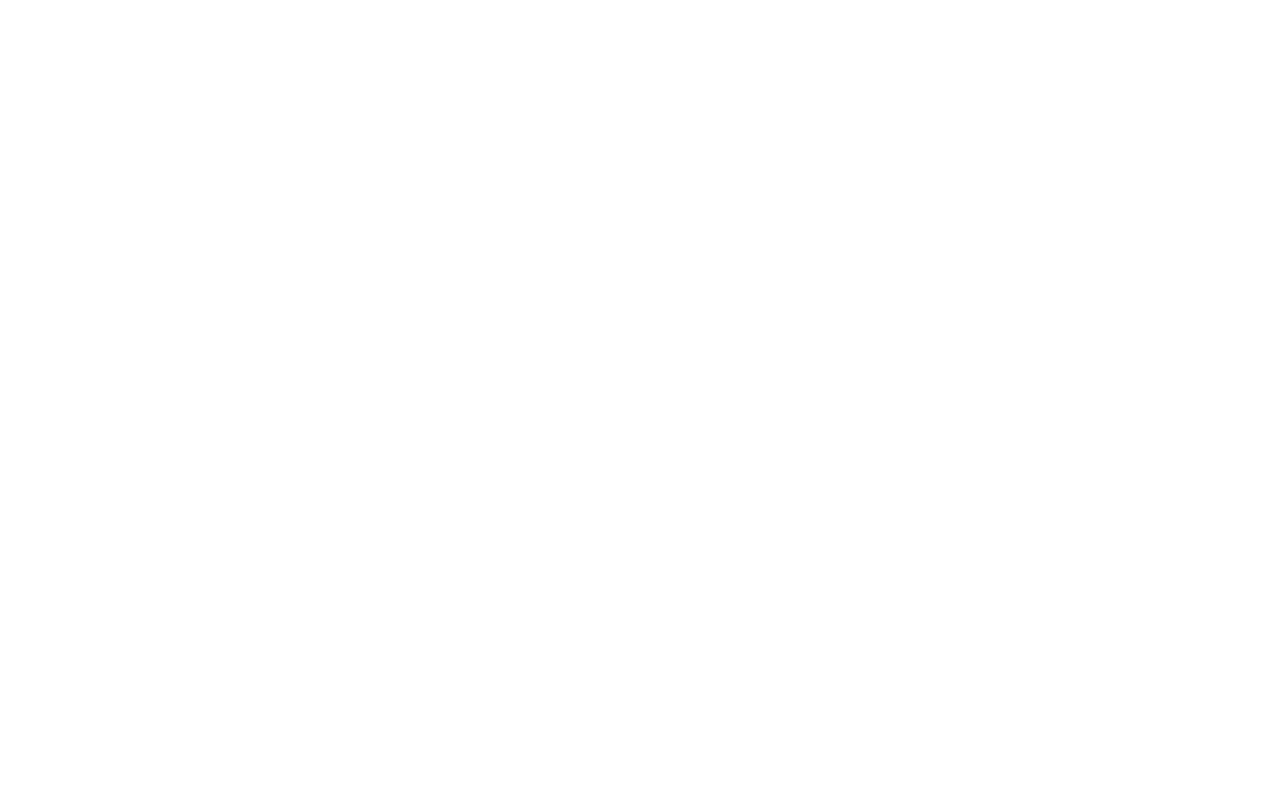
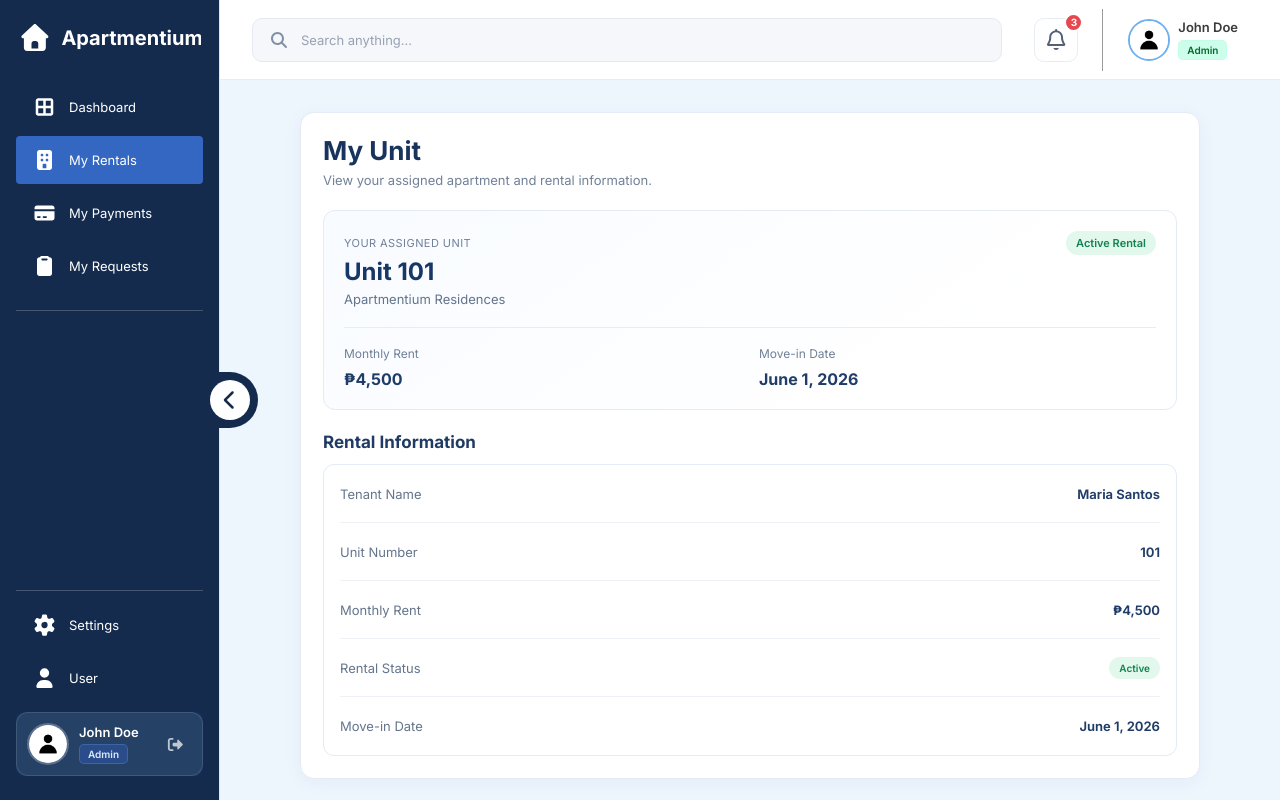
Before and after one commit to Stewpth/Apartment-Rental-Management, a React (Vite) app in the folder apartmentium-frontend/: page /tenant/rentals in a window 1280 px wide. Before the commit this address had no page. Built offline with nearby package versions, Linux system fonts and the light colour scheme.

Commit message:
FEAT(Frontend): Create the Tenant's rental page

```diff
--- a/apartmentium-frontend/src/App.jsx
+++ b/apartmentium-frontend/src/App.jsx
@@ -1,6 +1,7 @@
 import { Routes, Route, Navigate } from "react-router-dom";
 import AdminDashboard from "./pages/Dashboard/AdminDashboard";
 import Rentals from "./pages/Rentals/Rentals";
+import TenantRentals from "./pages/Rentals/TenantRentals";
 import Payments from "./pages/Payments/Payments";
 import ViewPayments from "./pages/Payments/ViewPayments/ViewPayments";
 import Requests from "./pages/Request/Requests";
@@ -25,6 +26,7 @@
       <Route path="/admin/announcements" element={<Announcements />} />
 
       <Route path="/tenant/dashboard" element={<TenantDashboard />} />
+      <Route path="/tenant/rentals" element={<TenantRentals />} />
     </Routes>
   );
 }
--- /dev/null
+++ b/apartmentium-frontend/src/pages/Rentals/TenantRentals.css
@@ -0,0 +1,33 @@
+.tenant-rentals-page { justify-content: center; align-items: flex-start; }
+.tenant-rentals-content { display: flex; flex-direction: column; gap: 22px; width: 100%; max-width: 900px; min-width: 0; padding: 22px; background: #fff; border: 1px solid #e4ebf4; border-radius: 14px; box-shadow: 0 4px 20px rgba(36, 75, 120, .045); }
+.tenant-rentals-heading h1 { color: #18345d; font-size: 26px; }
+.tenant-rentals-heading p { margin-top: 6px; color: #718198; font-size: 13px; }
+.tenant-rental-summary { padding: 20px; border: 1px solid #e4ebf4; border-radius: 12px; background: linear-gradient(145deg, #f8fbff, #fff 72%); }
+.tenant-rental-summary-top { display: flex; align-items: flex-start; justify-content: space-between; gap: 16px; padding-bottom: 20px; border-bottom: 1px solid #e8edf4; }
+.tenant-rental-eyebrow { color: #718198; font-size: 11px; letter-spacing: .04em; }
+.tenant-rental-summary h2 { margin-top: 6px; color: #173866; font-size: 24px; }
+.tenant-rental-summary-top p { margin-top: 5px; color: #62748b; font-size: 13px; }
+.tenant-rental-status { display: inline-flex; align-items: center; padding: 5px 10px; border-radius: 99px; color: #138451; background: #e2f8ed; font-size: 11px; font-weight: 600; white-space: nowrap; }
+.tenant-rental-key-details { display: grid; grid-template-columns: 1fr 1fr; gap: 18px; padding-top: 18px; }
+.tenant-rental-key-details div { display: grid; gap: 8px; }
+.tenant-rental-key-details span { color: #718198; font-size: 12px; }
+.tenant-rental-key-details strong { color: #203d68; font-size: 16px; }
+.tenant-rental-information h2 { margin: 0 0 12px; color: #203b63; font-size: 17px; }
+.tenant-rental-information-list { margin: 0; padding: 0 16px; border: 1px solid #e4ebf4; border-radius: 11px; background: #fff; }
+.tenant-rental-information-row { display: flex; align-items: center; justify-content: space-between; gap: 18px; min-height: 58px; border-bottom: 1px solid #edf1f6; }
+.tenant-rental-information-row:last-child { border-bottom: 0; }
+.tenant-rental-information-row dt { color: #64758c; font-size: 13px; }
+.tenant-rental-information-row dd { margin: 0; color: #203d68; font-size: 13px; font-weight: 650; text-align: right; }
+.tenant-rental-status-inline { font-size: 10px; }
+.tenant-rentals-note { color: #8190a4; font-size: 11px; }
+@media (max-width: 600px) {
+  .tenant-rentals-content { gap: 18px; padding: 16px; }
+  .tenant-rentals-heading h1 { font-size: 23px; }
+  .tenant-rental-summary { padding: 16px; }
+  .tenant-rental-summary h2 { font-size: 21px; }
+  .tenant-rental-key-details { gap: 12px; }
+  .tenant-rental-key-details strong { font-size: 14px; }
+  .tenant-rental-information-list { padding: 0 12px; }
+  .tenant-rental-information-row { min-height: 54px; gap: 10px; }
+  .tenant-rental-information-row dt, .tenant-rental-information-row dd { font-size: 12px; }
+}
--- /dev/null
+++ b/apartmentium-frontend/src/pages/Rentals/TenantRentals.jsx
@@ -0,0 +1,29 @@
+import Header from "../../components/layout/Header";
+import Sidebar from "../../components/layout/Sidebar";
+import TenantRentalSummary from "./tenant-rental-contents/TenantRentalSummary";
+import TenantRentalInformation from "./tenant-rental-contents/TenantRentalInformation";
+import "./TenantRentals.css";
+
+export default function TenantRentals() {
+  return (
+    <>
+      <title>My Rental | Apartmentium</title>
+      <div className="page-container">
+        <Sidebar />
+        <main className="page-main">
+          <Header />
+          <div className="page-content tenant-rentals-page">
+            <div className="tenant-rentals-content">
+              <header className="tenant-rentals-heading">
+                <h1>My Unit</h1>
+                <p>View your assigned apartment and rental information.</p>
+              </header>
+              <TenantRentalSummary />
+              <TenantRentalInformation />
+            </div>
+          </div>
+        </main>
+      </div>
+    </>
+  );
+}
--- /dev/null
+++ b/apartmentium-frontend/src/pages/Rentals/tenant-rental-contents/TenantRentalInformation.jsx
@@ -0,0 +1,29 @@
+const rentalInformation = [
+  { label: "Tenant Name", value: "Maria Santos" },
+  { label: "Unit Number", value: "101" },
+  { label: "Monthly Rent", value: "₱4,500" },
+  { label: "Rental Status", value: "Active", isStatus: true },
+  { label: "Move-in Date", value: "June 1, 2026" },
+];
+
+export default function TenantRentalInformation() {
+  return (
+    <section className="tenant-rental-information" aria-labelledby="rental-information-title">
+      <h2 id="rental-information-title">Rental Information</h2>
+      <dl className="tenant-rental-information-list">
+        {rentalInformation.map((item) => (
+          <div className="tenant-rental-information-row" key={item.label}>
+            <dt>{item.label}</dt>
+            <dd>
+              {item.isStatus ? (
+                <span className="tenant-rental-status tenant-rental-status-inline">{item.value}</span>
+              ) : (
+                item.value
+              )}
+            </dd>
+          </div>
+        ))}
+      </dl>
+    </section>
+  );
+}
--- /dev/null
+++ b/apartmentium-frontend/src/pages/Rentals/tenant-rental-contents/TenantRentalSummary.jsx
@@ -0,0 +1,32 @@
+const rental = {
+  unit: "101",
+  building: "Apartmentium Residences",
+  monthlyRent: "₱4,500",
+  moveInDate: "June 1, 2026",
+  status: "Active",
+};
+
+export default function TenantRentalSummary() {
+  return (
+    <section className="tenant-rental-summary" aria-labelledby="assigned-unit-title">
+      <div className="tenant-rental-summary-top">
+        <div>
+          <span className="tenant-rental-eyebrow">YOUR ASSIGNED UNIT</span>
+          <h2 id="assigned-unit-title">Unit {rental.unit}</h2>
+          <p>{rental.building}</p>
+        </div>
+        <span className="tenant-rental-status">Active Rental</span>
+      </div>
+      <div className="tenant-rental-key-details">
+        <div>
+          <span>Monthly Rent</span>
+          <strong>{rental.monthlyRent}</strong>
+        </div>
+        <div>
+          <span>Move-in Date</span>
+          <strong>{rental.moveInDate}</strong>
+        </div>
+      </div>
+    </section>
+  );
+}
```
